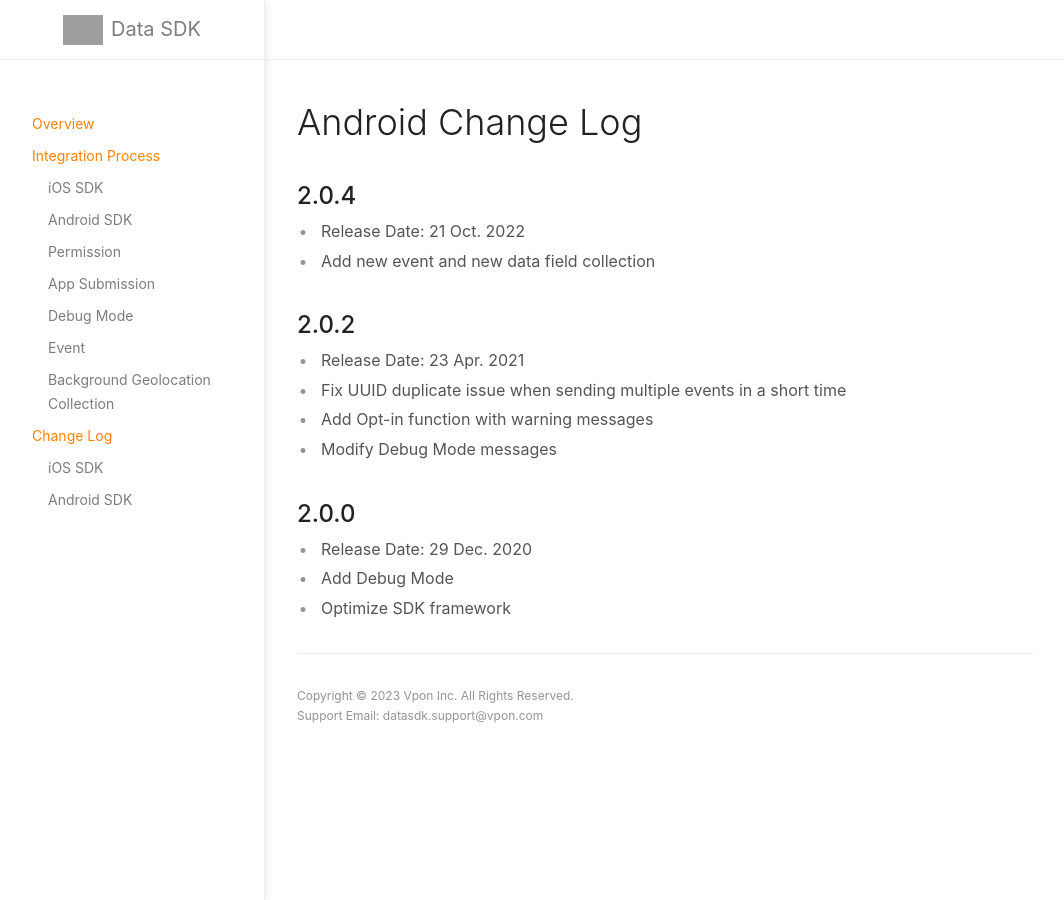
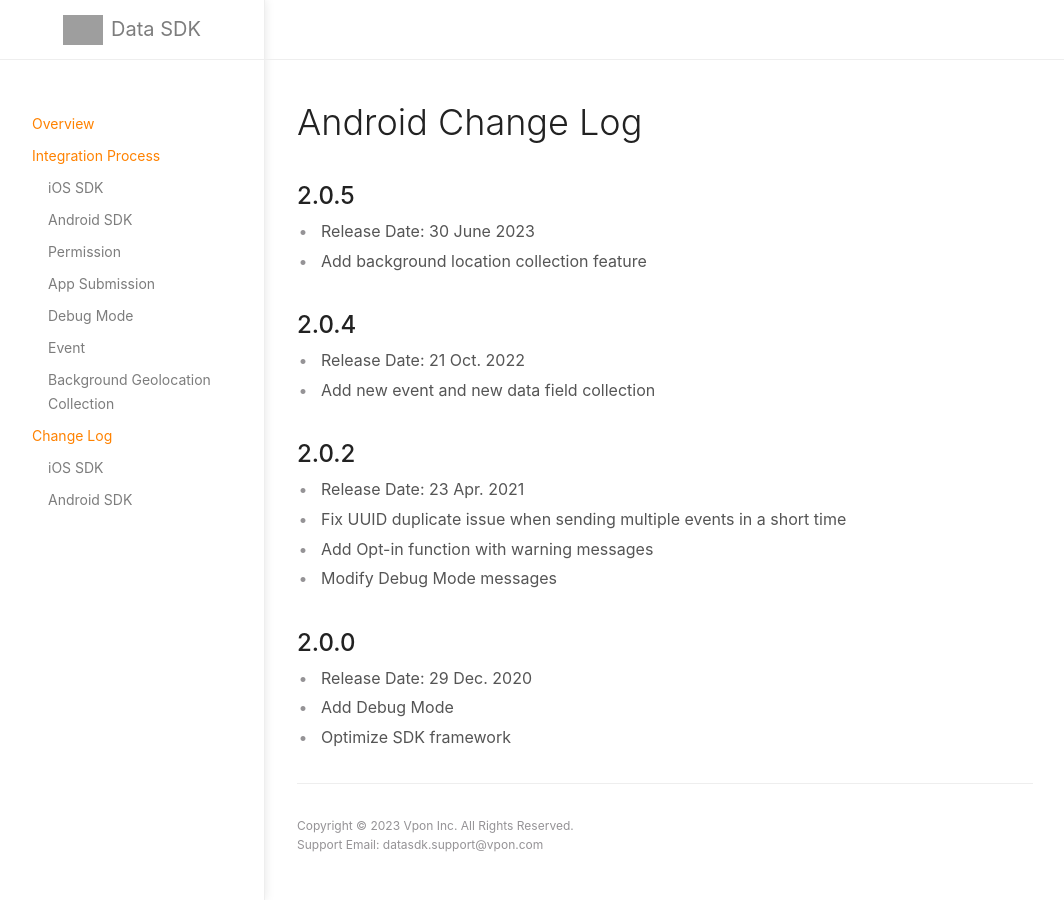
Before and after one commit to vpon-data/data-sdk, a Jekyll site: the page built from docs/AndroidChangeLog.md, in a window 1280 px wide. Shown: the whole page, without its empty margins (107-1171 px from the left). Built offline with Jekyll 4.4.1, drawn with Linux system fonts in a browser that asks for light colours; grey boxes are pictures that could not be loaded.

Commit message:
Update Change Log

```diff
--- a/docs/AndroidChangeLog.md
+++ b/docs/AndroidChangeLog.md
@@ -8,6 +8,11 @@ permalink:       /android_change_log
 lang:           "en"
 ---
 # Android Change Log
+
+
+## 2.0.5
+* Release Date: 30 June 2023
+* Add background location collection feature
 
 ## 2.0.4
 
```
Also changed, not shown: docs/iOSChangeLog.md (+4 -0 lines).
